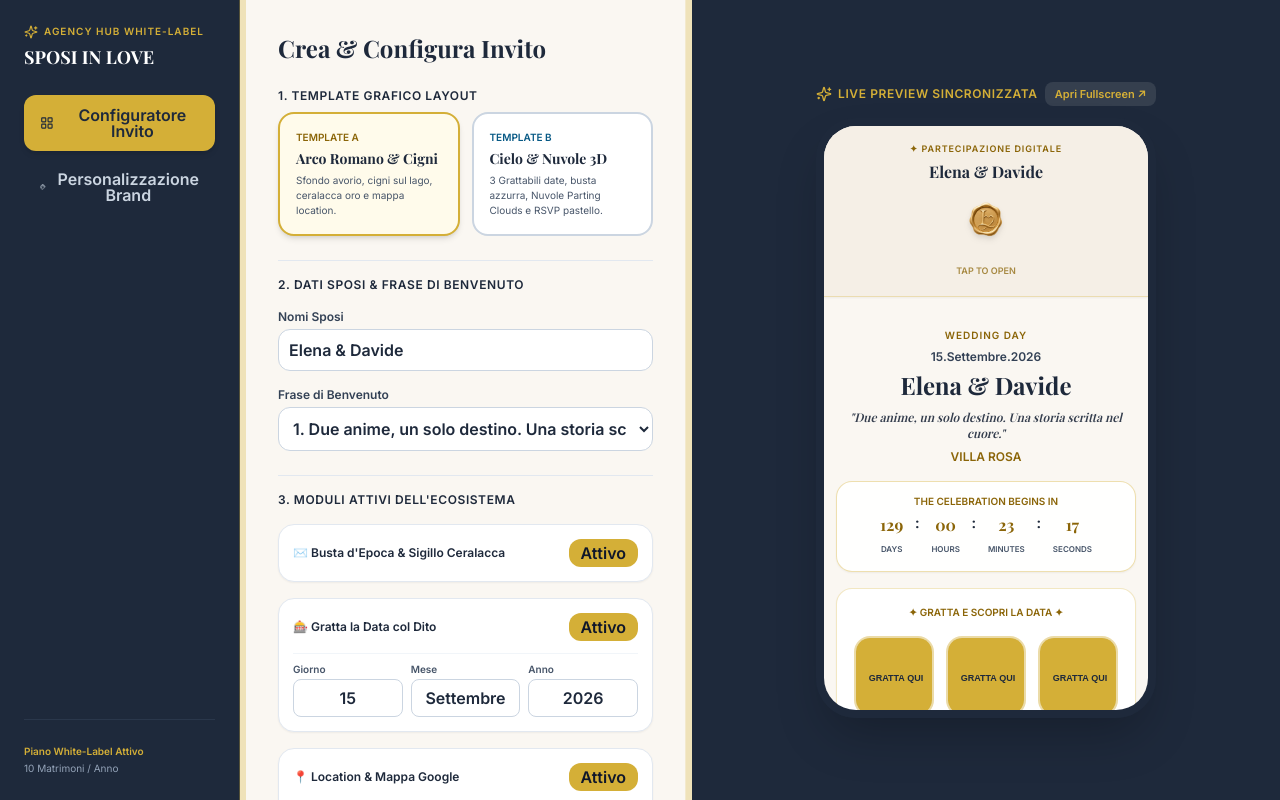
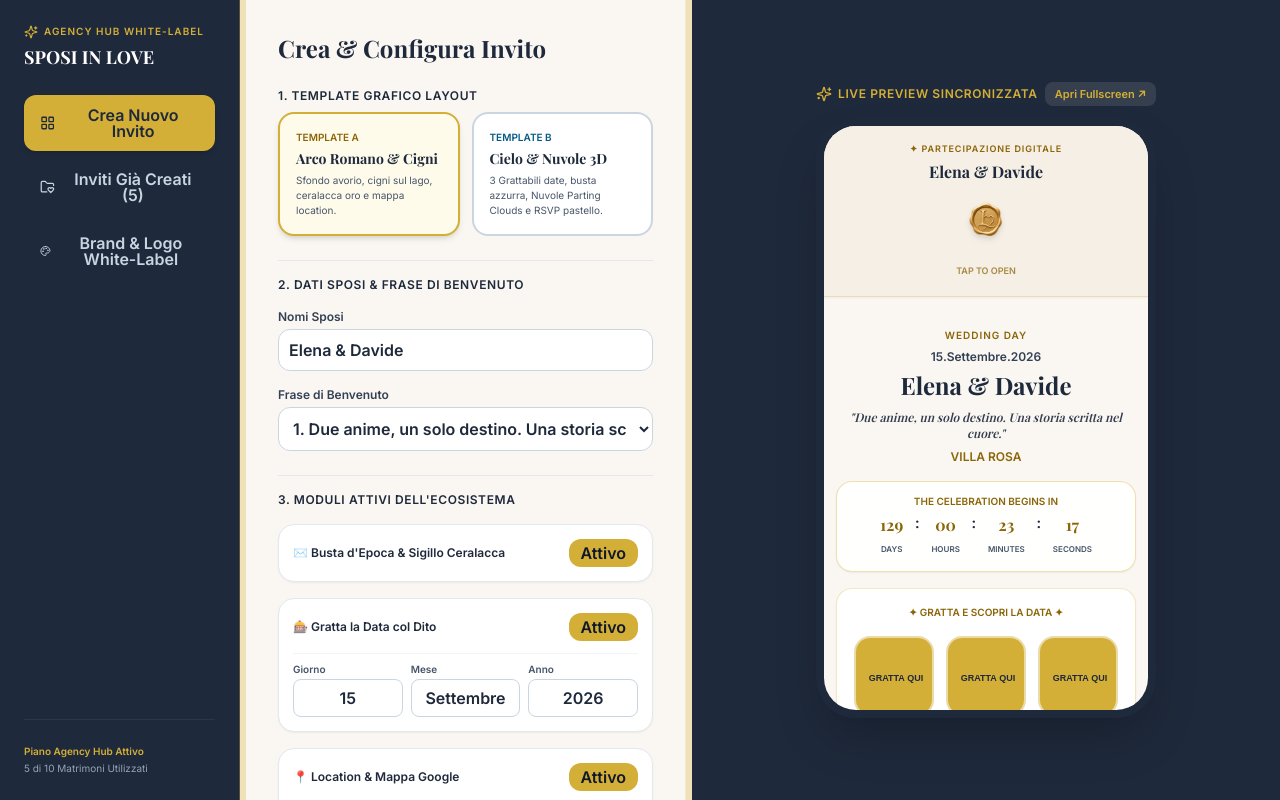
Before and after one commit to Rickym2025/love, a Next.js app: page /agency/sposi-in-love in a window 1280 px wide. Built offline with nearby package versions, Linux system fonts and the light colour scheme; a web font is replaced by a local one.

Commit message:
Update AgencySidebar.tsx

```diff
--- a/src/components/agency/AgencySidebar.tsx
+++ b/src/components/agency/AgencySidebar.tsx
@@ -1,7 +1,7 @@
 "use client";
 
 import React from "react";
-import { LayoutGrid, Palette, Sparkles } from "lucide-react";
+import { LayoutGrid, FolderHeart, Palette, Sparkles } from "lucide-react";
 
 export interface AgencySidebarProps {
   agencyId?: string;
@@ -23,7 +23,7 @@ export default function AgencySidebar({
   return (
     <aside
       style={style}
-      className="bg-[#1E293B] text-[#FAF7F2] border-r border-[#D4AF37]/30 p-6 flex flex-col justify-between h-screen flex-shrink-0 select-none overflow-y-auto"
+      className="bg-[#1E293B] text-[#FAF7F2] border-r border-[#D4AF37]/30 p-6 flex flex-col justify-between h-full select-none overflow-y-auto"
     >
       <div className="space-y-6">
         {/* LOGO E NOME AGENZIA */}
@@ -36,7 +36,7 @@ export default function AgencySidebar({
           </h1>
         </div>
 
-        {/* MENU NAVIGAZIONE */}
+        {/* MENU NAVIGAZIONE CON INVITI GIÀ CREATI */}
         <nav className="space-y-2">
           <button
             type="button"
@@ -47,7 +47,19 @@ export default function AgencySidebar({
                 : "text-slate-300 hover:bg-[#FAF7F2]/10 hover:text-white"
             }`}
           >
-            <LayoutGrid className="w-4 h-4" /> Configuratore Invito
+            <LayoutGrid className="w-4 h-4" /> Crea Nuovo Invito
+          </button>
+
+          <button
+            type="button"
+            onClick={() => setActiveTab("list")}
+            className={`w-full flex items-center gap-3 px-4 py-3 rounded-xl text-xs font-bold transition-all ${
+              activeTab === "list"
+                ? "bg-[#D4AF37] text-[#1E293B] shadow-md"
+                : "text-slate-300 hover:bg-[#FAF7F2]/10 hover:text-white"
+            }`}
+          >
+            <FolderHeart className="w-4 h-4" /> Inviti Già Creati (5)
           </button>
 
           <button
@@ -59,14 +71,14 @@ export default function AgencySidebar({
                 : "text-slate-300 hover:bg-[#FAF7F2]/10 hover:text-white"
             }`}
           >
-            <Palette className="w-4 h-4" /> Personalizzazione Brand
+            <Palette className="w-4 h-4" /> Brand &amp; Logo White-Label
           </button>
         </nav>
       </div>
 
       <div className="pt-6 border-t border-slate-700/60 text-[10px] text-slate-400">
-        <p className="font-bold text-[#D4AF37]">Piano White-Label Attivo</p>
-        <p className="mt-0.5">10 Matrimoni / Anno</p>
+        <p className="font-bold text-[#D4AF37]">Piano Agency Hub Attivo</p>
+        <p className="mt-0.5">5 di 10 Matrimoni Utilizzati</p>
       </div>
     </aside>
   );
```
